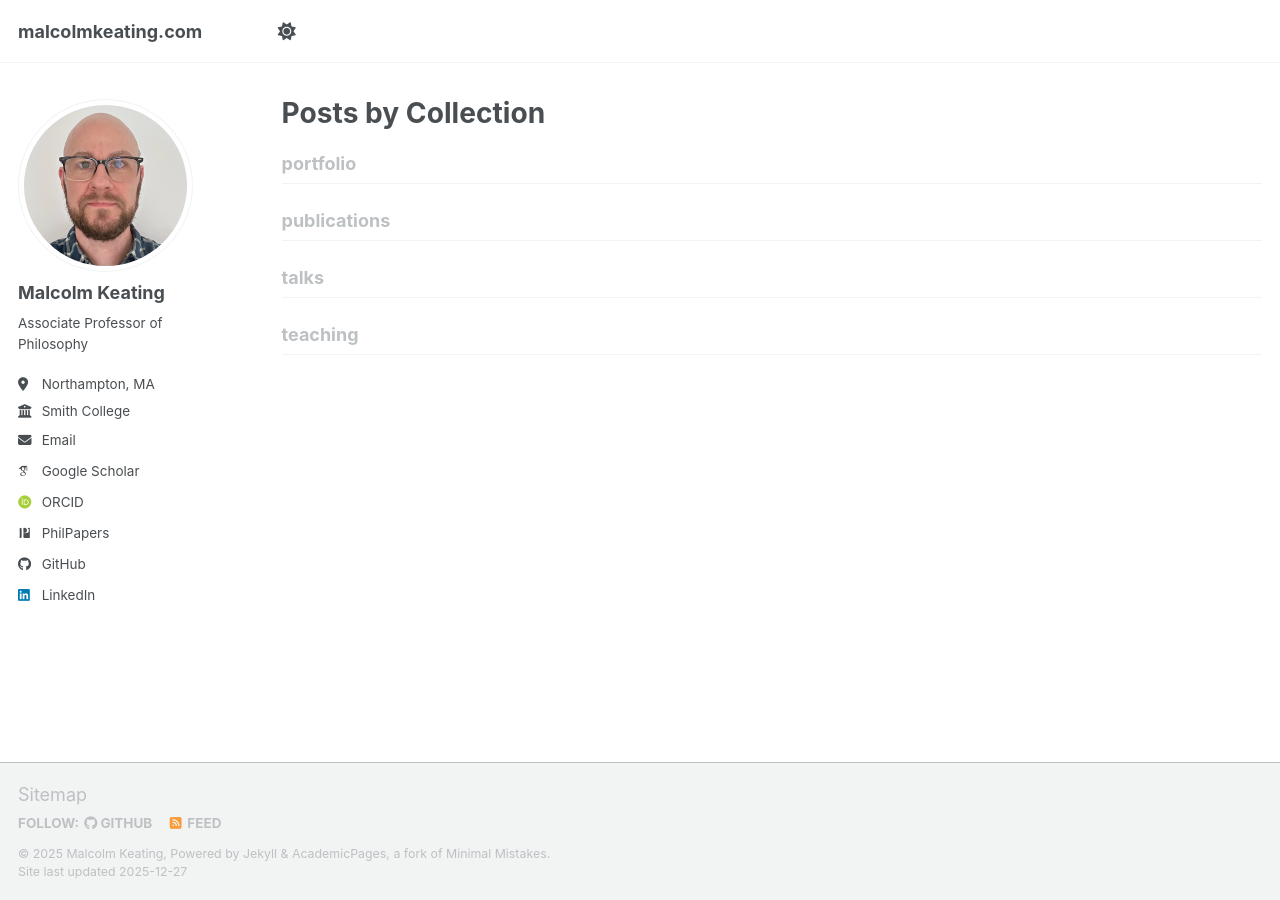
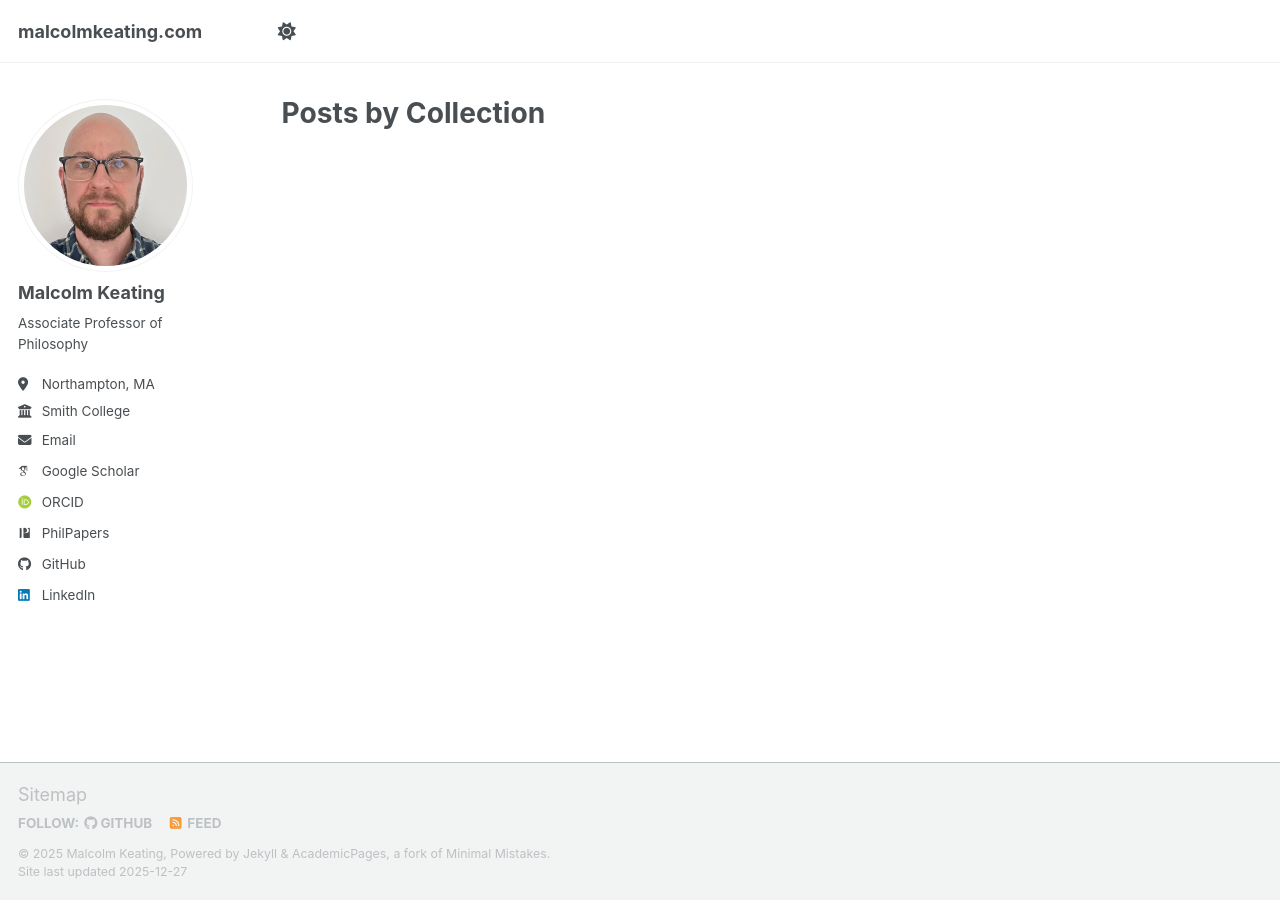
Before and after one commit to malcolmkeating/malcolmkeating.github.io, a Jekyll site: the page built from _pages/collection-archive.html, in a window 1280 px wide. Built offline with Jekyll 4.4.1, drawn with Linux system fonts in a browser that asks for light colours; some web fonts are replaced; a script bundle is joined from its source files by our own code; library files that are not in the unit come from our copies; some of the changed lines change nothing that is shown.

Commit message:
Update _config.yml
removed collections

```diff
--- a/_config.yml
+++ b/_config.yml
@@ -219,21 +219,21 @@ kramdown:
   smart_quotes: lsquo,rsquo,ldquo,rdquo
   enable_coderay: false
 
-
+# Removed collections entirely
 # These settings control the types of collections used by the template
-collections:
-  teaching:
-    output: true
-    permalink: /:collection/:path/
-  publications:
-    output: true
-    permalink: /:collection/:path/
-  portfolio:
-    output: true
-    permalink: /:collection/:path/
-  talks:
-    output: true
-    permalink: /:collection/:path/
+#collections:
+#  teaching:
+#    output: true
+#    permalink: /:collection/:path/
+#  publications:
+#    output: true
+#    permalink: /:collection/:path/
+#  portfolio:
+#    output: true
+#    permalink: /:collection/:path/
+#  talks:
+#    output: true
+#    permalink: /:collection/:path/
 
 
 # These settings control how pages and collections are included in the site
@@ -257,40 +257,40 @@ defaults:
       layout: single
       author_profile: true
   # _teaching
-  - scope:
-      path: ""
-      type: teaching
-    values:
-      layout: single
-      author_profile: true
-      share: true
-      comments: true
+  #- scope:
+  #    path: ""
+  #    type: teaching
+  #  values:
+  #    layout: single
+  #    author_profile: true
+  #    share: true
+  #    comments: true
   # _publications
-  - scope:
-      path: ""
-      type: publications
-    values:
-      layout: single
-      author_profile: true
-      share: true
-      comments: true
+  #- scope:
+  #    path: ""
+  #    type: publications
+  #  values:
+  #    layout: single
+  #    author_profile: true
+  #    share: true
+  #    comments: true
   # _portfolio
-  - scope:
-      path: ""
-      type: portfolio
-    values:
-      layout: single
-      author_profile: true
-      share: true
-      comment: true
+  #- scope:
+  #    path: ""
+  #    type: portfolio
+  #  values:
+  #    layout: single
+  #    author_profile: true
+  #    share: true
+  #    comment: true
   # _talks
-  - scope:
-      path: ""
-      type: talks
-    values:
-      layout: talk
-      author_profile: true
-      share: true
+  #- scope:
+  #    path: ""
+  #    type: talks
+  #  values:
+  #    layout: talk
+  #    author_profile: true
+  #    share: true
 
 
 # Sass/SCSS
```
